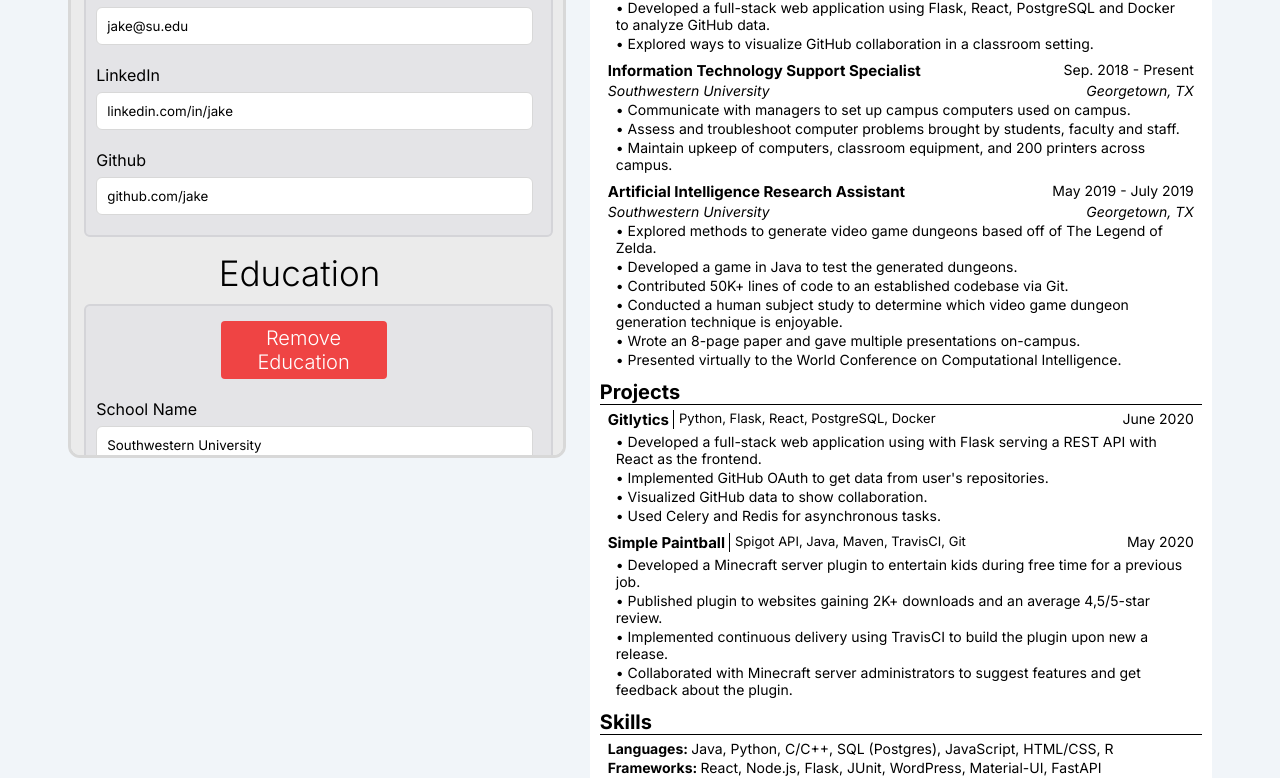
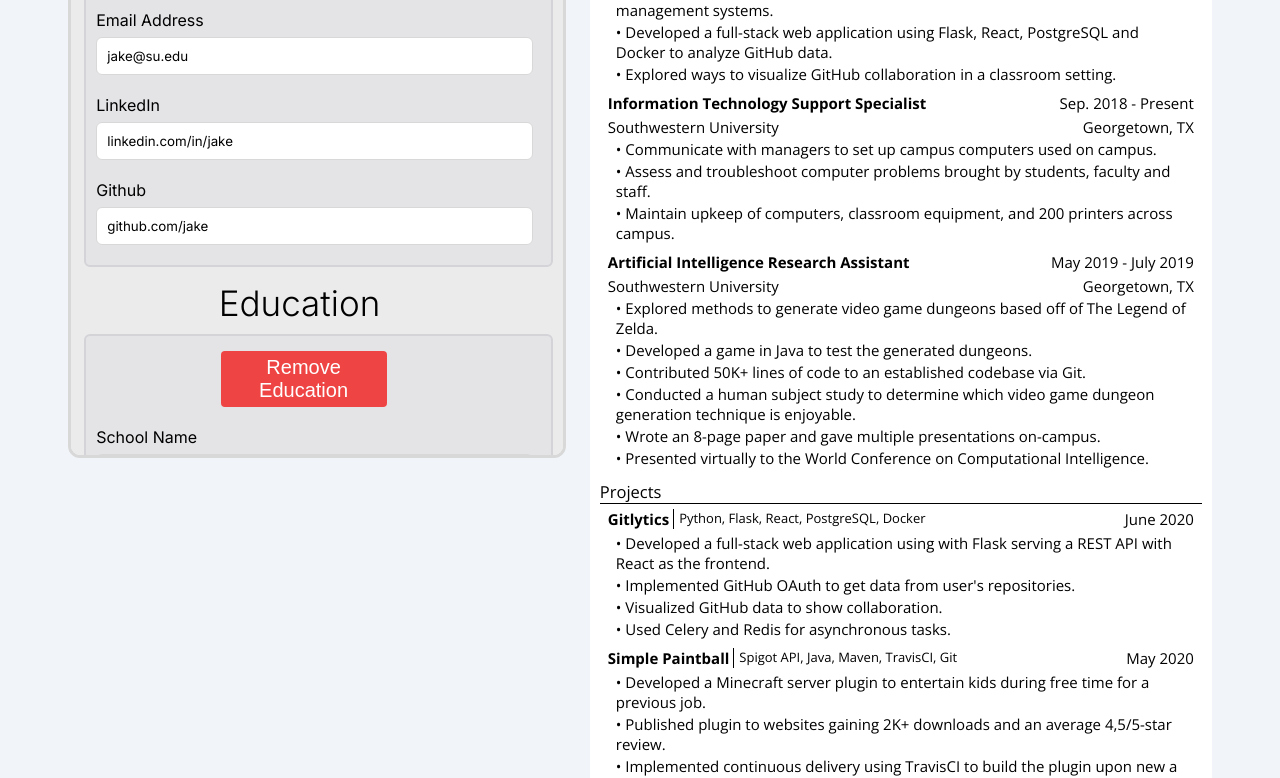
Before and after one commit to st4ven/cv-application, a React (Vite) app: page / in a window 1280 px wide. Shown: the part 360-1138 px from the top of the page. Built offline with nearby package versions, Linux system fonts and the light colour scheme.

Commit message:
Change fonts and sizing for resume

```diff
--- a/src/App.css
+++ b/src/App.css
@@ -1,10 +1,5 @@
 @import url('https://fonts.googleapis.com/css2?family=Inter:ital,opsz,wght@0,14..32,100..900;1,14..32,100..900&display=swap');
-
-* {
-    font-family: 'Inter', sans-serif;
-    font-style: normal;
-    color: black;
-}
+@import url('https://fonts.googleapis.com/css2?family=Open+Sans:ital,wdth,wght@0,75..100,300..800;1,75..100,300..800&display=swap');
 
 ul {
     list-style-type: none;
@@ -51,6 +46,8 @@
 }
 
 .box {
+    font-family: 'Inter', sans-serif;
+    font-style: normal;
     background-color: #ebebeb;
     border-radius: 12px;
     border: 3px solid #d8d8d8;
@@ -66,10 +63,12 @@
 
     display: flex;
     flex-direction: column;
-    margin-top: 70px;
+    margin-top: 100px;
 }
 
 input, textarea {
+    font-family: 'Inter', sans-serif;
+    font-style: normal;
     padding: 10px;
     border-radius: 6px;
     border: 1px solid #d8d8d8;
@@ -104,6 +103,7 @@
 }
 
 .paper {
+    font-family: "Open Sans", 'system-ui';
     min-height: 90%;
     min-width: 90%;
     background-color: white;
@@ -171,6 +171,8 @@
 }
 
 .export {
+    font-family: 'Inter', sans-serif;
+    font-style: normal;
     color: white;
     width: 40%;
     min-width: 40%;
@@ -204,6 +206,7 @@
     h1 {
         margin-bottom: 3px;
         margin-top: 0;
+        font-weight: 400;
     }
 }
 
@@ -212,7 +215,8 @@
         margin-top: 0;
         border-bottom: 1px solid;
         margin-bottom: 5px;
-        font-size: 20px;
+        font-size: 16.5px;
+        font-weight: 400;
     }
 
     ul {
@@ -227,7 +231,7 @@
     li div {
         display: flex;
         justify-content: space-between;
-        font-size: 14px;
+        font-size: 15px;
     }
 }
 
@@ -256,7 +260,7 @@
 }
 
 .skills-section {
-    font-size: 14px;
+    font-size: 15px;
 }
 
 .buttons {
@@ -268,7 +272,6 @@
 }
 
 p {
-    font-style: italic;
     margin: 0;
 }
 
--- a/src/App.jsx
+++ b/src/App.jsx
@@ -247,7 +247,7 @@
             </div>
 
             <div className={skills.length > 0 ? "skills-section": ''}>
-              <h3>{skills.length > 0 && 'Skills'}</h3>
+              <h3>{skills.length > 0 && ' Technical Skills'}</h3>
               <ul>
                 {skills.map((skill, index) => (
                   <li key={index}>
```
